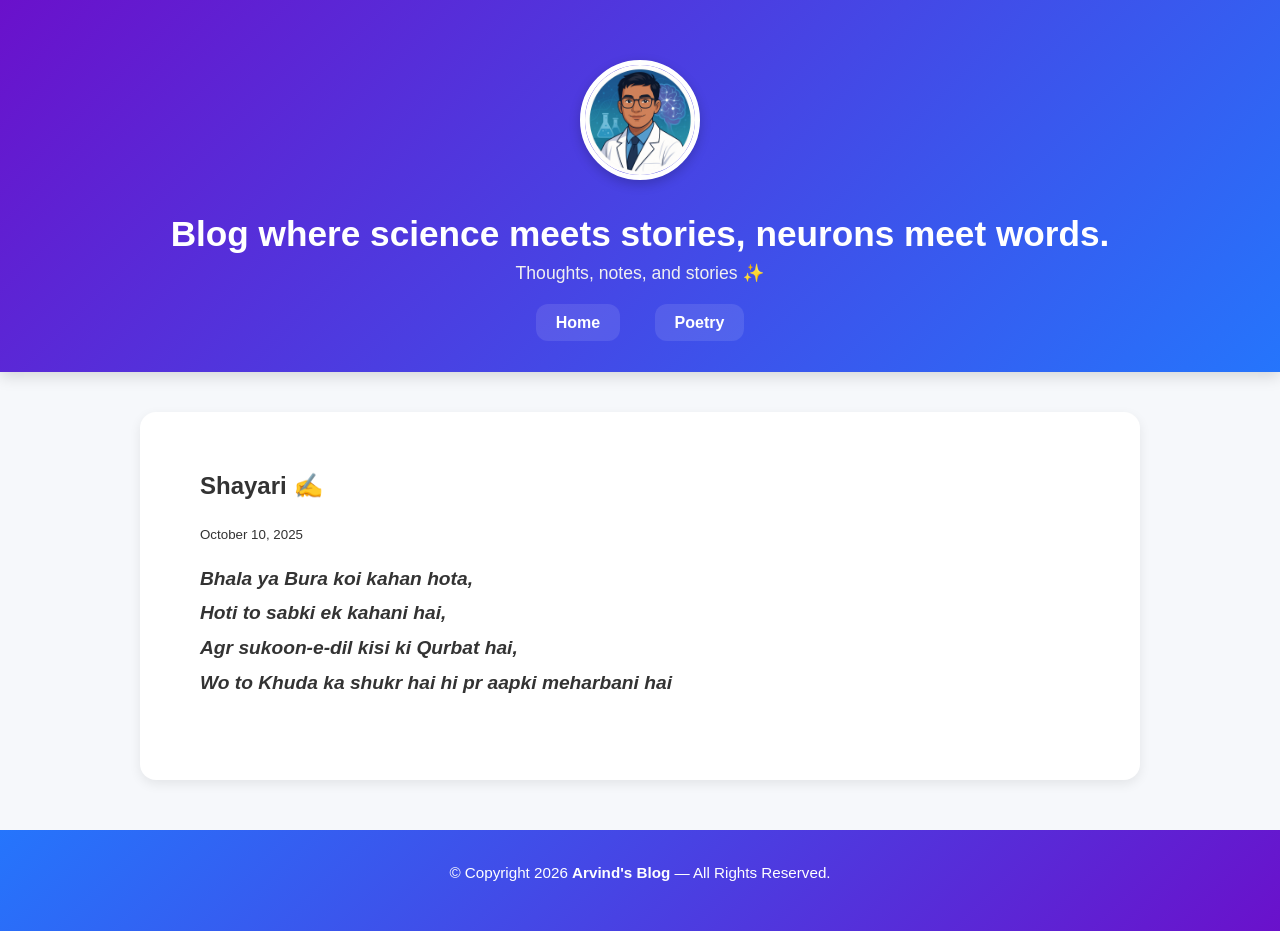
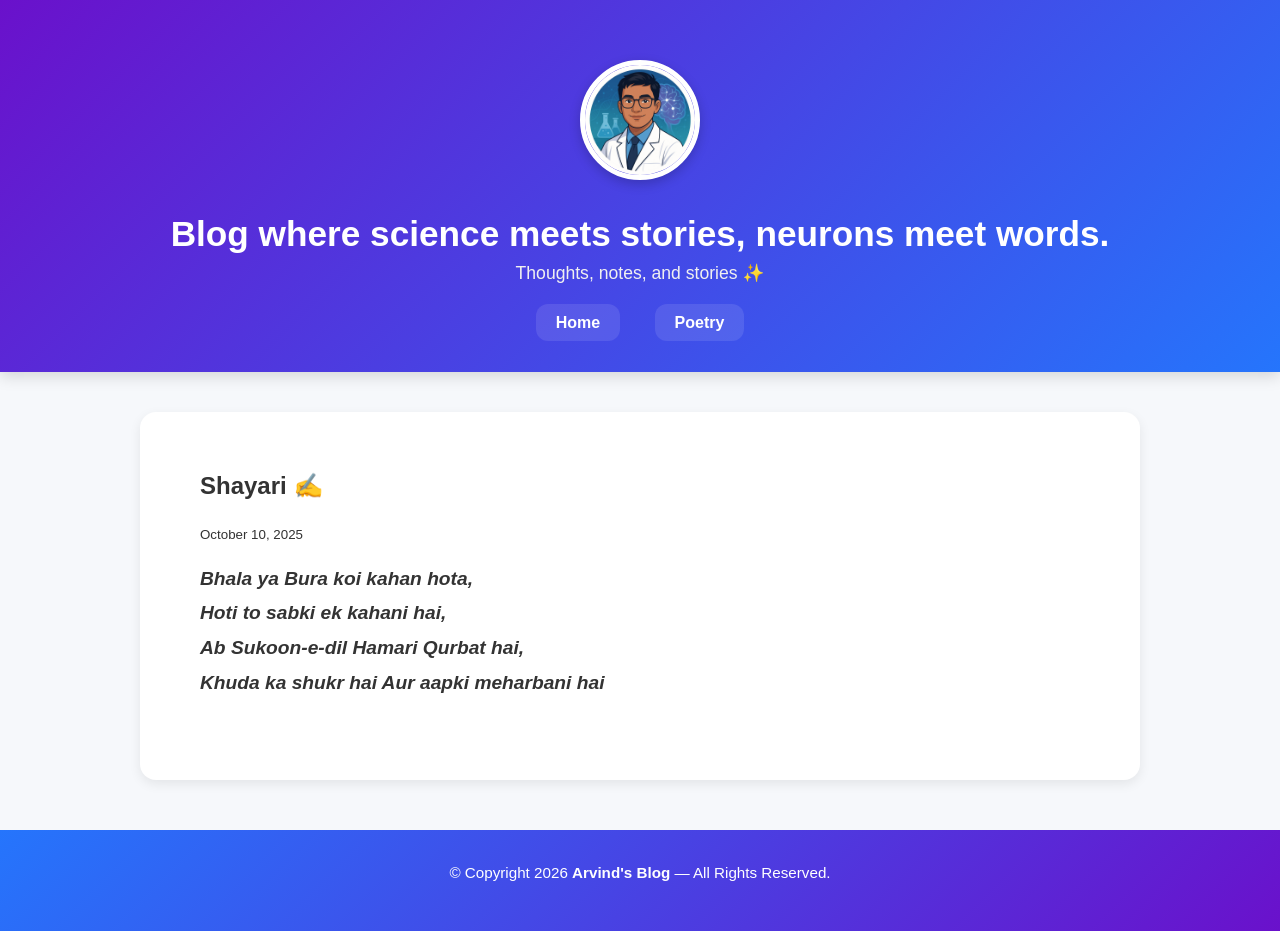
Before and after one commit to arvindomics/MyBlog, a Jekyll site: the page built from _posts/2025-10-10-shayari.md, in a window 1280 px wide. Built offline with Jekyll 4.4.1, drawn with Linux system fonts in a browser that asks for light colours.

Commit message:
Update 2025-10-10-shayari.md

```diff
--- a/_posts/2025-10-10-shayari.md
+++ b/_posts/2025-10-10-shayari.md
@@ -8,6 +8,6 @@ categories: poetry
 <p style="text-align:left; font-style:italic; font-size: 1.2em; line-height: 1.8;">
 <strong>Bhala ya Bura koi kahan hota,</strong><br>
 <strong>Hoti to sabki ek kahani hai,</strong><br>
-<strong>Agr sukoon-e-dil kisi ki Qurbat hai,</strong><br>
-<strong>Wo to Khuda ka shukr hai hi pr aapki meharbani hai</strong>
+<strong>Ab Sukoon-e-dil Hamari Qurbat hai,</strong><br>
+<strong>Khuda ka shukr hai Aur aapki meharbani hai</strong>
 </p>
```
